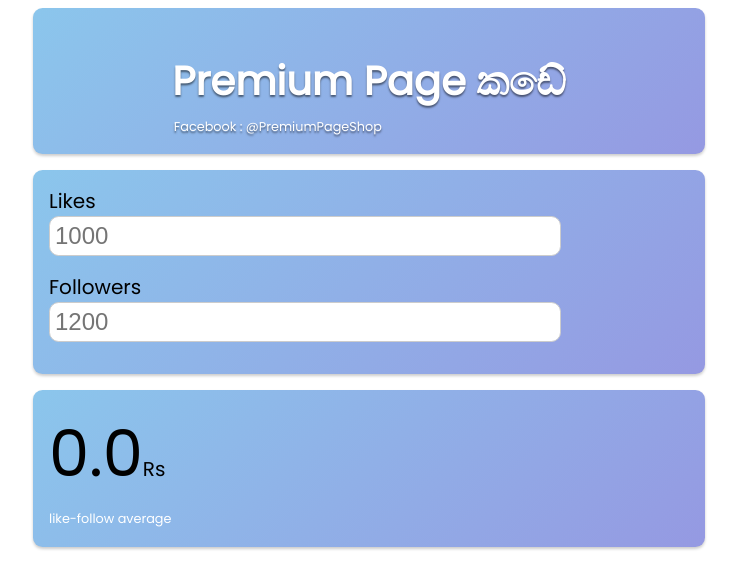
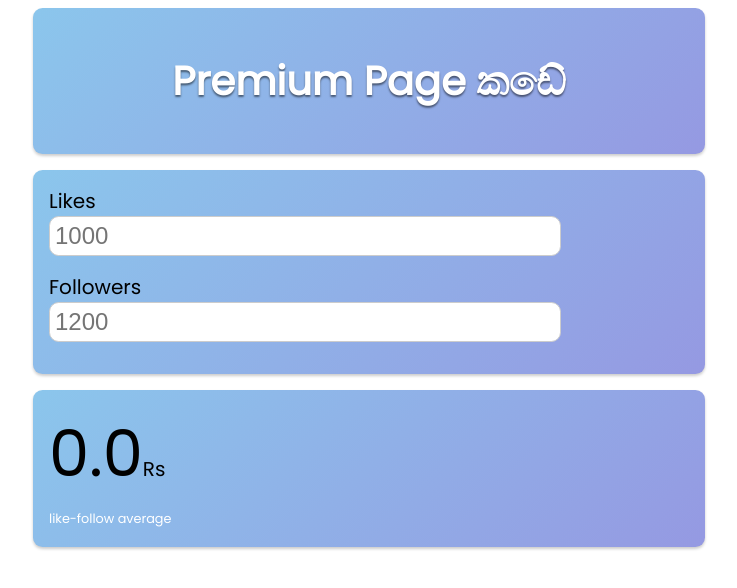
Before and after one commit to dnsamw/ppcal, a plain HTML site: page index.html in a window 1280 px wide. Shown: the whole page, without its empty margins (271-1008 px from the left). Drawn offline with Linux system fonts and the light colour scheme.

Commit message:
css mistake comented out

```diff
--- a/index.html
+++ b/index.html
@@ -9,7 +9,7 @@
     <div id="container" class="unselectable">
       <div class="wrapper">
         <h1>Premium Page කඩේ</h1>
-        <span id="fb-url">Facebook : @PremiumPageShop</span>
+        <!-- <span id="fb-url">Facebook : @PremiumPageShop</span> -->
       </div>
       <div class="wrapper">
         <div class="input-unit">
```
